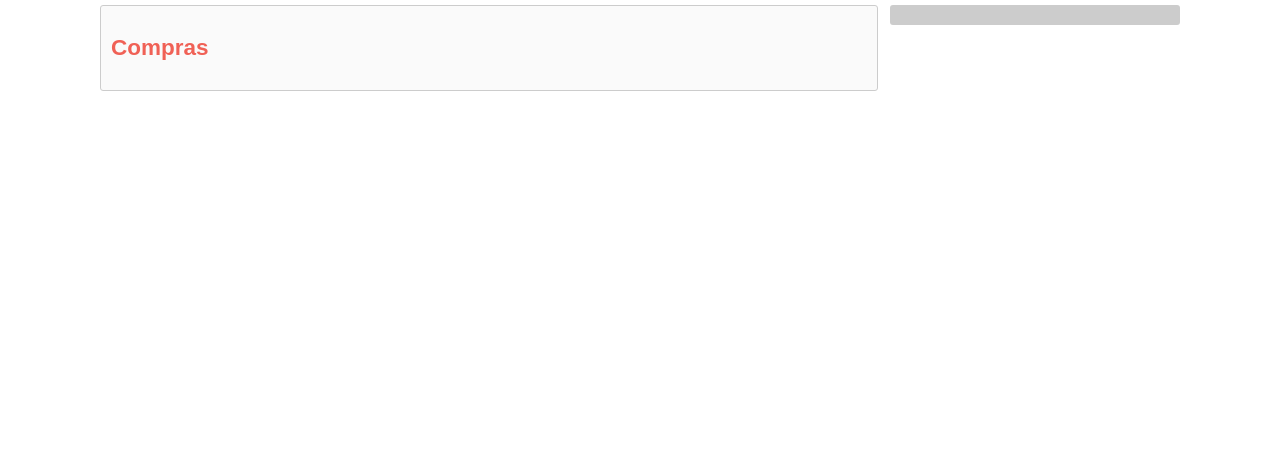
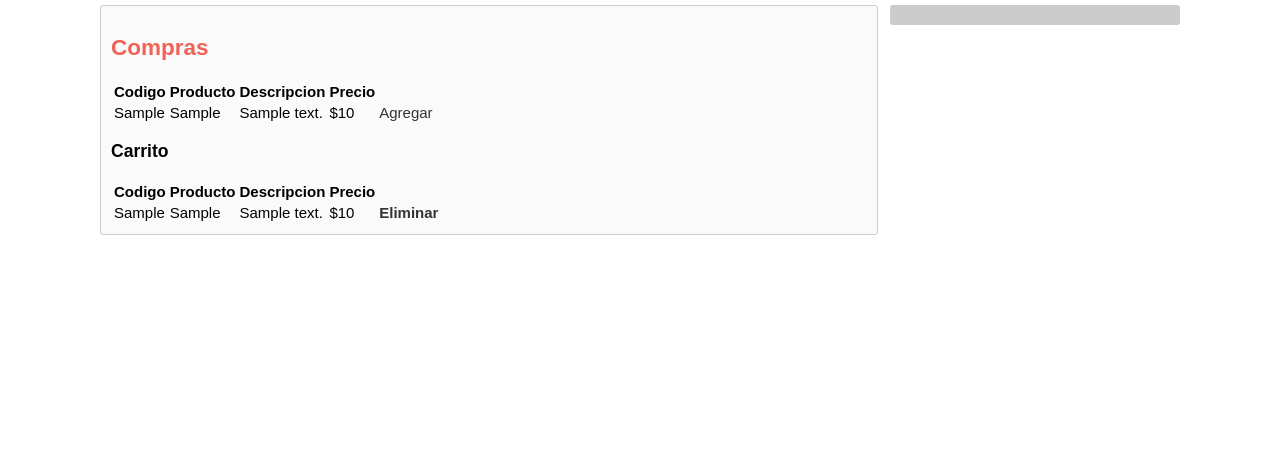
Before and after one commit to TinoFerrucci/php_avanzado, a PHP site: page /unidad7.php in a window 1280 px wide. Shown: the part 151-615 px from the top of the page. Run offline with PHP 8.4, Linux system fonts and the light colour scheme; tables that the repository leaves empty or names only in its code hold one stand-in row (values such as "Sample post").

Commit message:
update unidad7

```diff
--- /dev/null
+++ b/php_avanzado/carrito.php
@@ -0,0 +1,24 @@
+<?php
+class Carrito {
+    private $db;
+
+    function __construct($base){
+        $this->db = $base;
+    }
+
+    function listar_compra(){
+        $respuesta = $this->db->select_query("SELECT * FROM compras");
+        return $respuesta;
+    }
+
+    function introducir_compra($codigo, $producto, $descripcion, $precio){
+        $this->db->add_query("INSERT INTO compras VALUES (default,$codigo,'$producto','$descripcion',$precio)");
+    }
+
+    function eliminar_compra($id){
+        $this->db->delete_query("DELETE FROM compras WHERE id_compra=$id");
+    }
+}
+
+
+?>
--- a/php_avanzado/conection.php
+++ b/php_avanzado/conection.php
@@ -1,3 +1,35 @@
 <?php
 $db = mysqli_connect('localhost', 'root', '', 'phpavanzado');
+
+class BaseDatos{
+    private $conexion;
+    private $error;
+
+    function __construct(){
+        if(!$this->_connect()){
+            $this->error = $this->conexion->connect_error;
+        }
+    }
+
+    function _connect(){
+        $this->conexion = new mysqli('localhost', 'root', '', 'phpavanzado');
+    }
+
+    function select_query($query){
+        $response = $this->conexion->query($query);
+        $lista = array();
+        while($fila=$response->fetch_assoc()){
+            array_push($lista, $fila);
+        }
+        return $lista;
+    }
+
+    function delete_query($query){
+        $response = $this->conexion->query($query);
+    }
+
+    function add_query($query){
+        $this->conexion->query($query);
+    }
+}
 ?>
--- /dev/null
+++ b/php_avanzado/productos.php
@@ -0,0 +1,15 @@
+<?php
+class Productos {
+    private $db;
+
+    function __construct($base){
+        $this->db = $base;
+    }
+
+    function listar_productos(){
+        $respuesta = $this->db->select_query("SELECT * FROM productos");
+        return $respuesta;
+    }
+}
+
+?>
--- a/php_avanzado/unidad7.php
+++ b/php_avanzado/unidad7.php
@@ -19,6 +19,63 @@
 	</header>
 	<section>
 		<h2>Compras</h2>
+		<?php
+			include_once('productos.php');
+			include_once('conection.php');
+			include_once('carrito.php');
+
+			$base = new BaseDatos();
+			$prod = new Productos($base);
+			$carrito = new Carrito($base);
+
+			$mostrar_productos = $prod->listar_productos();
+			$mostrar_carrito = $carrito->listar_compra();
+		?>
+		<table>
+			<tr>
+				<th>Codigo</th>
+				<th>Producto</th>
+				<th>Descripcion</th>
+				<th>Precio</th>
+				<th></th>
+			</tr>
+			<?php
+			for ($i=0;$i<count($mostrar_productos);$i++){
+				?>
+			<tr>
+				<td><?php echo $mostrar_productos[$i]['codigo']; ?></td>
+				<td><?php echo $mostrar_productos[$i]['producto']; ?></td>
+				<td><?php echo $mostrar_productos[$i]['descripcion']; ?></td>
+				<td>$<?php echo $mostrar_productos[$i]['precio']; ?></td>
+				<td><a href="agregar_carrito.php?codigo=<?php echo $mostrar_productos[$i]['codigo'];?>&producto=<?php echo $mostrar_productos[$i]['producto'];?>&descripcion=<?php echo $mostrar_productos[$i]['descripcion'];?>&precio=<?php echo $mostrar_productos[$i]['precio'];?>">Agregar</a></td>
+			</tr>
+			<?php
+			}
+			?>
+		</table>
+		<h3>Carrito</h3>
+		<table>
+			<tr>
+				<th>Codigo</th>
+				<th>Producto</th>
+				<th>Descripcion</th>
+				<th>Precio</th>
+				<th></th>
+			</tr>
+			<?php
+			for ($i=0;$i<count($mostrar_carrito);$i++){
+				?>
+			<tr>
+				<td><?php echo $mostrar_carrito[$i]['codigo']; ?></td>
+				<td><?php echo $mostrar_carrito[$i]['producto']; ?></td>
+				<td><?php echo $mostrar_carrito[$i]['descripcion']; ?></td>
+				<td>$<?php echo $mostrar_carrito[$i]['precio']; ?></td>
+				<th><a href="eliminar_carrito.php?id=<?php echo $mostrar_carrito[$i]['id_compra'];?>">Eliminar</a></th>
+			</tr>
+			<?php
+			}
+			?>
+		</table>
 	</section>
 	<aside>
 
```
Also changed, not shown: php_avanzado/agregar_carrito.php (added, +15 -0 lines), php_avanzado/eliminar_carrito.php (added, +12 -0 lines).
